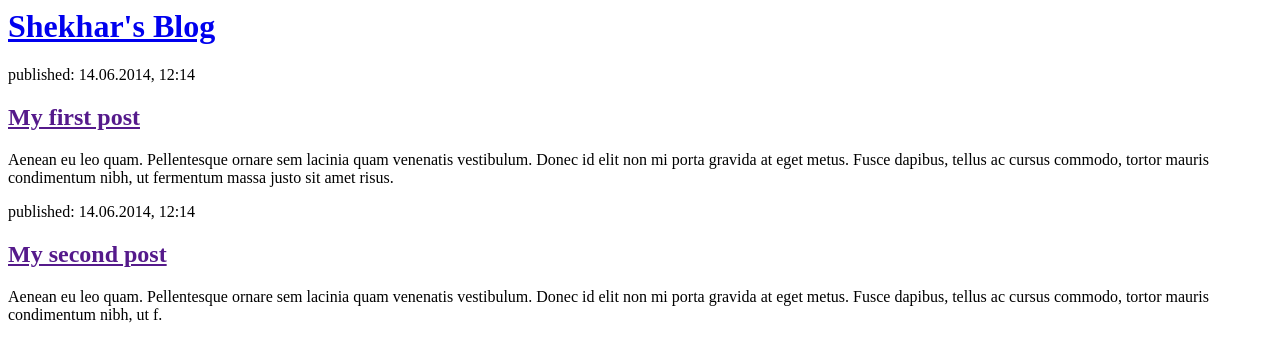
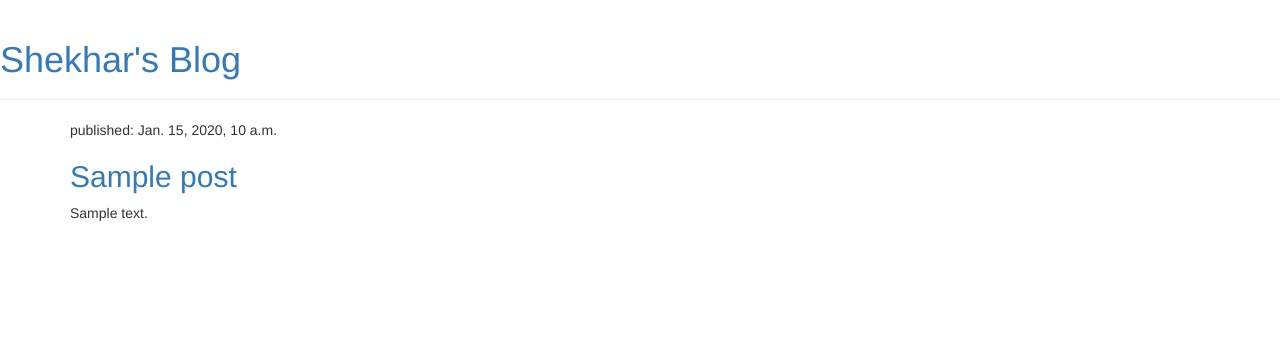
Before and after one commit to ShekharReddy4/django-blog-example, a Django app: template blog/templates/blog/post_list.html in a window 1280 px wide. Shown: the top 362 px of the page. Run offline with Django 3.2, Linux system fonts and the light colour scheme; the template is opened without the code that fills it: most values are stand-ins (such as "Sample title", 1, 10 or a date in 2020); some libraries are stand-ins or nearby versions.

Commit message:
added requirements.txt by using pip freeze > requirements.txt

```diff
--- /dev/null
+++ b/blog/templates/blog/base.html
@@ -0,0 +1,25 @@
+{% load static %}
+<html>
+    <head>
+        <title>Shekhar's blog</title>
+        <link rel="stylesheet" href="//maxcdn.bootstrapcdn.com/bootstrap/3.2.0/css/bootstrap.min.css">
+        <link rel="stylesheet" href="//maxcdn.bootstrapcdn.com/bootstrap/3.2.0/css/bootstrap-theme.min.css">
+        <link href="//fonts.googleapis.com/css?family=Lobster&subset=latin,latin-ext" rel="stylesheet" type="text/css">
+        <link rel="stylesheet" href="{% static 'css/blog.css' %}">
+    </head>
+    <body>
+        <div class="page-header">
+            <h1><a href="/">Shekhar's Blog</a></h1>
+        </div>
+
+        <div class="content container">
+            <div class="row">
+                <div class="col-md-8">
+                    {% block content %}
+                    {% endblock %}
+                </div>
+            </div>
+        </div>
+
+    </body>
+</html>
--- a/blog/templates/blog/post_list.html
+++ b/blog/templates/blog/post_list.html
@@ -1,22 +1,13 @@
-<html>
-    <head>
-        <title>Shekhar's blog</title>
-    </head>
-    <body>
-        <div>
-            <h1><a href="/">Shekhar's Blog</a></h1>
+{% extends 'blog/base.html' %}
+
+{% block content %}
+    {% for post in posts %}
+        <div class="post">
+            <div class="date">
+                <p>published: {{ post.published_date }}</p>
+            </div>
+            <h2><a href="">{{ post.title }}</a></h2>
+            <p>{{ post.text|linebreaksbr }}</p>
         </div>
-
-        <div>
-            <p>published: 14.06.2014, 12:14</p>
-            <h2><a href="">My first post</a></h2>
-            <p>Aenean eu leo quam. Pellentesque ornare sem lacinia quam venenatis vestibulum. Donec id elit non mi porta gravida at eget metus. Fusce dapibus, tellus ac cursus commodo, tortor mauris condimentum nibh, ut fermentum massa justo sit amet risus.</p>
-        </div>
-
-        <div>
-            <p>published: 14.06.2014, 12:14</p>
-            <h2><a href="">My second post</a></h2>
-            <p>Aenean eu leo quam. Pellentesque ornare sem lacinia quam venenatis vestibulum. Donec id elit non mi porta gravida at eget metus. Fusce dapibus, tellus ac cursus commodo, tortor mauris condimentum nibh, ut f.</p>
-        </div>
-    </body>
-</html>
+    {% endfor %}
+{% endblock %}
```
Also changed, not shown: blog/views.py (+6 -3 lines), requirements.txt (+8 -0 lines), 1 other file.
